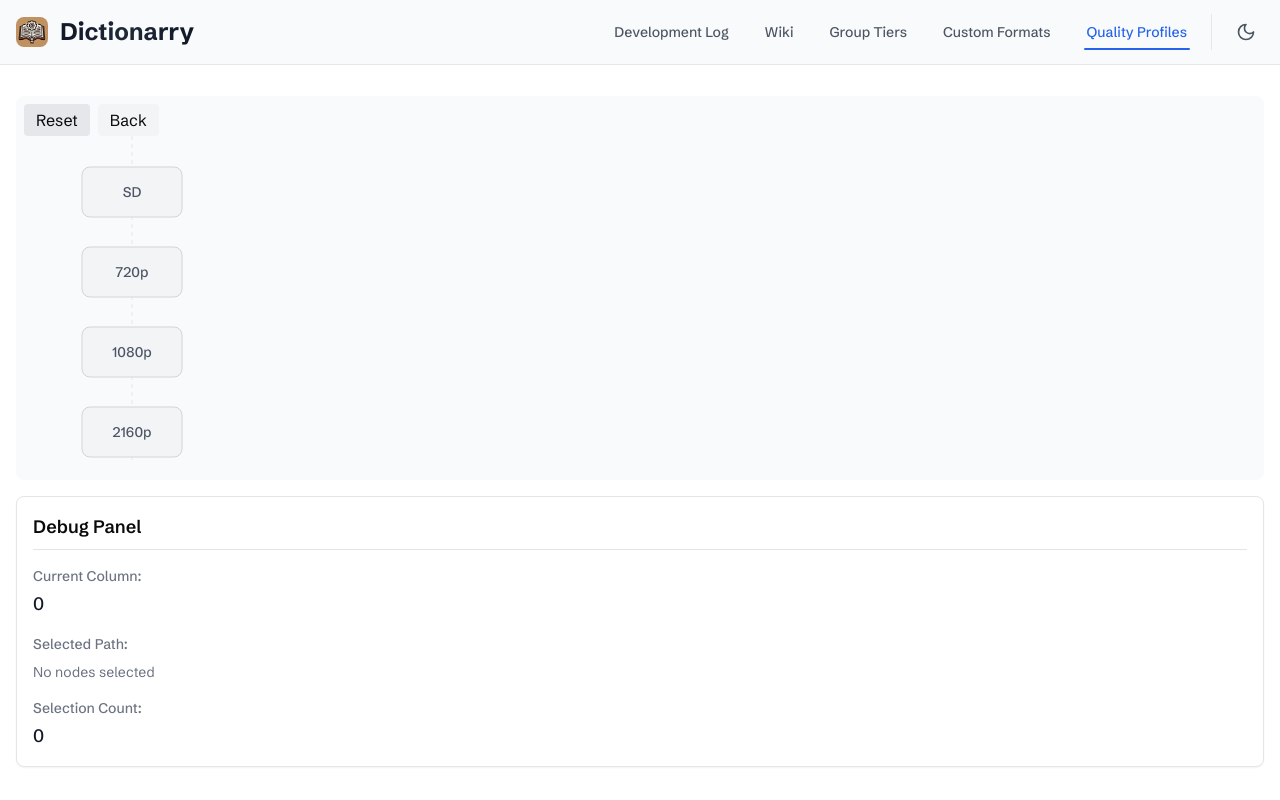
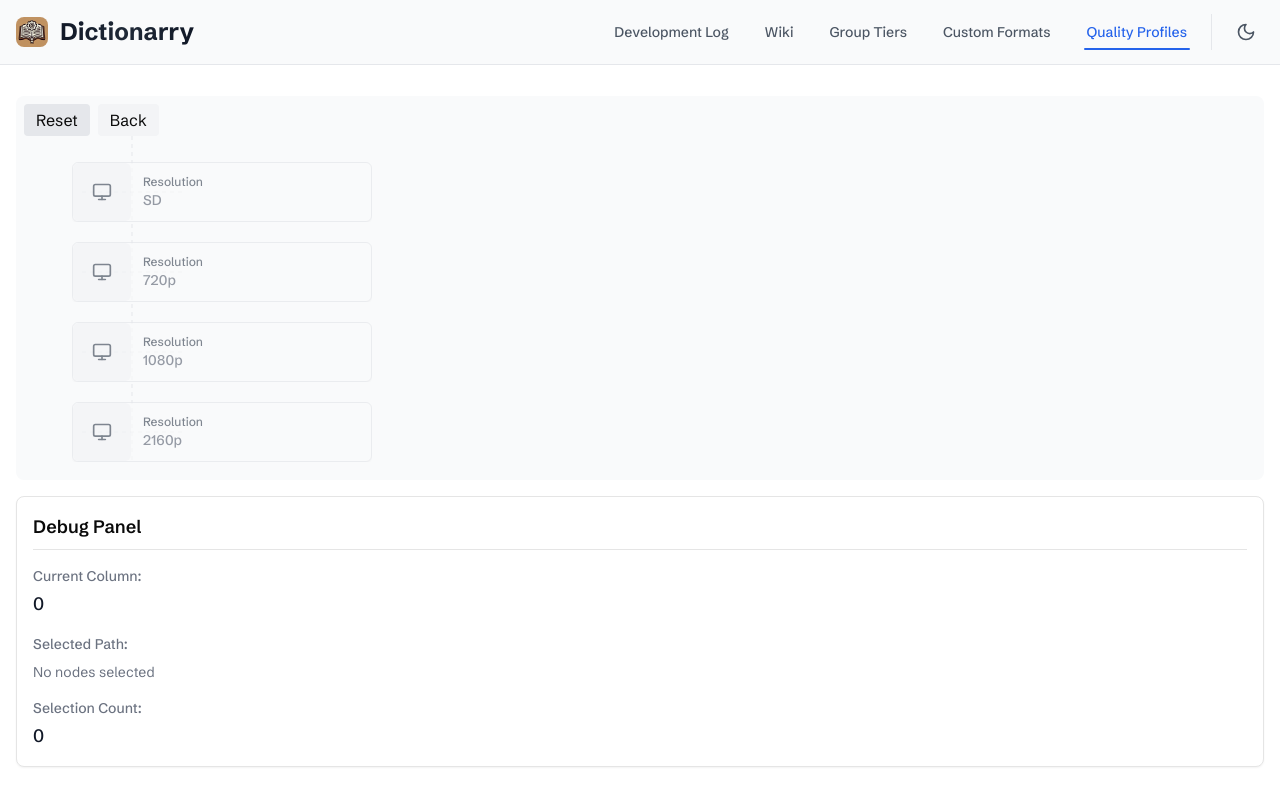
Before and after one commit to Dictionarry-Hub/website, a Next.js app: page /profiles in a window 1280 px wide. Built offline with nearby package versions, Linux system fonts and the light colour scheme.

Commit message:
feat: integrate node types and icons into flowchart rendering for enhanced visual representation

```diff
--- a/src/app/profiles/page.tsx
+++ b/src/app/profiles/page.tsx
@@ -1,13 +1,15 @@
 'use client';
 
 import React, { useState } from 'react';
-import { QualityProfileData } from '@data/flowchartData';
+import { QualityProfileData, nodeTypeToIcon } from '@data/flowchartData';
 import FlowchartDebugPanel from './components/FlowchartDebugPanel';
 
 interface Node {
   id: string;
   label: string;
   column: number;
+  type: keyof typeof nodeTypeToIcon;
+  typeLabel: string;
 }
 
 interface ConditionalEdge {
@@ -251,7 +253,7 @@ const InteractiveFlowchart: React.FC = () => {
 
   // 4) Render only nodes in visible columns
   const renderNodes = () => {
-    // figure out valid next for highlighting
+    // Existing valid next logic
     const lastSelectedId = selectedNodes[selectedNodes.length - 1] || null;
     const validNextEdges = graphData.edges.filter((edge) => {
       if (edge.from !== lastSelectedId) return false;
@@ -267,37 +269,74 @@ const InteractiveFlowchart: React.FC = () => {
         const isSelected = selectedNodes.includes(node.id);
         const isNextAvailable = validNextIds.includes(node.id);
 
-        let rectFill, rectStroke, textFill;
-        if (isSelected) {
-          rectFill = 'fill-blue-500';
-          rectStroke = 'stroke-blue-600';
-          textFill = 'fill-white';
-        } else if (isNextAvailable) {
-          rectFill = 'fill-blue-100';
-          rectStroke = 'stroke-blue-200';
-          textFill = 'fill-blue-900';
-        } else {
-          rectFill = 'fill-gray-100';
-          rectStroke = 'stroke-gray-300';
-          textFill = 'fill-gray-600';
-        }
+        const Icon = nodeTypeToIcon[node.type];
 
         return (
           <g
             key={node.id}
-            transform={`translate(${x - 50}, ${y - 25})`}
+            transform={`translate(${x - 60}, ${y - 30})`}
             onClick={() => handleNodeClick(node.id)}
             className="cursor-pointer"
           >
-            <rect width="100" height="50" rx="8" className={`${rectFill} ${rectStroke} stroke-1`} />
-            <text x="50" y="30" textAnchor="middle" className={`${textFill} text-sm font-medium`}>
-              {node.label}
-            </text>
+            <foreignObject width="300" height="60">
+              <div
+                className={`
+                  h-full w-full rounded-md border transition-all duration-200
+                  bg-gray-50 dark:bg-gray-800 shadow-sm
+                  ${isSelected ? 'border-blue-500 dark:border-blue-400' : 'border-gray-200 dark:border-gray-700'}
+                  ${!isSelected && !isNextAvailable ? 'opacity-70' : 'opacity-100'}
+                `}
+              >
+                <div className="flex h-full">
+                  {/* Icon container */}
+                  <div
+                    className={`
+                    h-full aspect-square
+                    flex items-center justify-center
+                    bg-gray-100 dark:bg-gray-700
+                    rounded-md
+                  `}
+                  >
+                    <Icon
+                      size={20}
+                      className={`
+                      ${isSelected ? 'text-blue-600 dark:text-blue-400' : 'text-gray-600 dark:text-gray-400'}
+                    `}
+                    />
+                  </div>
+
+                  {/* Text container */}
+                  <div className="flex flex-col justify-center px-3">
+                    <div
+                      className={`
+                      text-xs font-medium
+                      ${isSelected ? 'text-blue-600 dark:text-blue-400' : 'text-gray-600 dark:text-gray-400'}
+                    `}
+                    >
+                      {node.typeLabel}
+                    </div>
+                    <div
+                      className={`
+                      text-sm font-medium
+                      ${
+                        isSelected
+                          ? 'text-blue-600 dark:text-blue-400'
+                          : isNextAvailable
+                            ? 'text-gray-900 dark:text-gray-100'
+                            : 'text-gray-500 dark:text-gray-400'
+                      }
+                    `}
+                    >
+                      {node.label}
+                    </div>
+                  </div>
+                </div>
+              </div>
+            </foreignObject>
           </g>
         );
       });
   };
-
   // 5) (Optional) Debug lines only for visible columns
   const renderDebugGrid = () => {
     // We only draw lines for each visible column in sorted order
```
